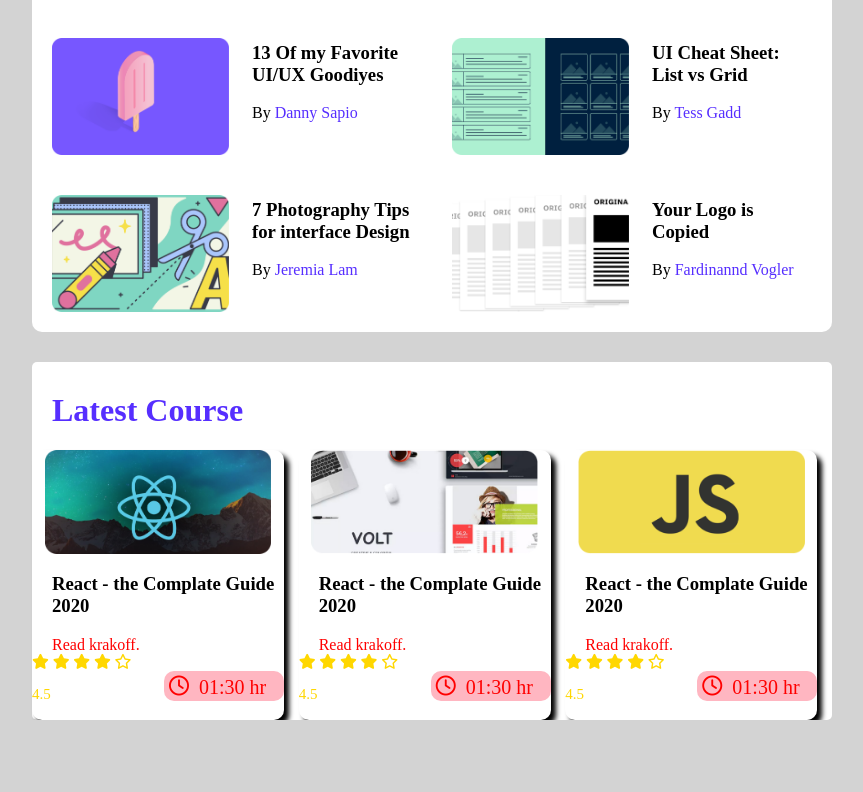
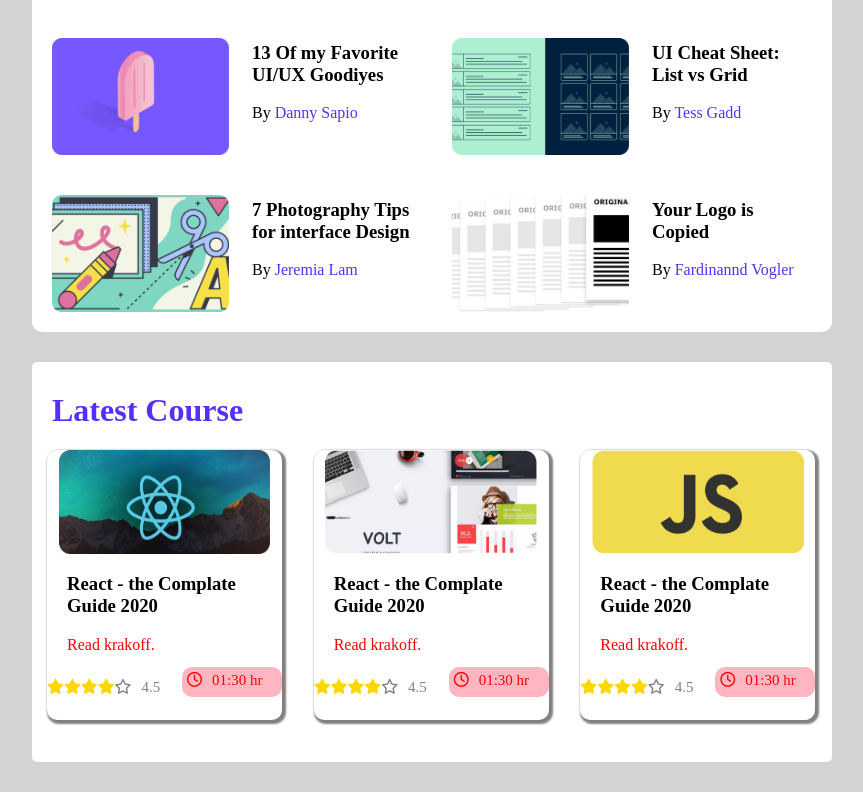
Before and after one commit to mnalambd09/leader-board-css3, a plain HTML site: page index.html in a window 1280 px wide. Shown: the part 496-1288 px from the top of the page, without its empty margins (208-1071 px from the left). Before the commit the page ends 1216 px from the top, so only its background shows below. Drawn offline with Linux system fonts and the light colour scheme.

Commit message:
fiveth commit

```diff
--- a/index.html
+++ b/index.html
@@ -99,7 +99,7 @@
                         <i class="fa-solid fa-star"></i>
                         <i class="fa-solid fa-star"></i>
                         <i class="fa-solid fa-star"></i>
-                        <i class="fa-regular fa-star"></i>
+                        <i id="star" class="fa-regular fa-star"></i>
                         <p>4.5</p>
                     </div>
                     <div class="clock">
@@ -123,7 +123,7 @@
                         <i class="fa-solid fa-star"></i>
                         <i class="fa-solid fa-star"></i>
                         <i class="fa-solid fa-star"></i>
-                        <i class="fa-regular fa-star"></i>
+                        <i id="star" class="fa-regular fa-star"></i>
                         <p>4.5</p>
                     </div>
                     <div class="clock">
@@ -147,7 +147,7 @@
                         <i class="fa-solid fa-star"></i>
                         <i class="fa-solid fa-star"></i>
                         <i class="fa-solid fa-star"></i>
-                        <i class="fa-regular fa-star"></i>
+                        <i id="star" class="fa-regular fa-star"></i>
                         <p>4.5</p>
                     </div>
                     <div class="clock">
--- a/style.css
+++ b/style.css
@@ -7,6 +7,7 @@ body{
 main{
     width: 800px;
     margin: 0px auto;
+    margin-bottom: 30px;
 }
 
 .navbar{
@@ -97,16 +98,20 @@ span{
 .latest-courses{
     background-color: white;
     border-radius: 5px;
+    height: 400px;
+
 }
 .latest-course{
     display: grid;
     grid-template-columns: repeat(3, 1fr);
+
 }
 .course-card{
     border-radius: 10px;
-    box-shadow: 5px 5px 5px black;
-    width: 252px;
+    box-shadow: 2px 2px 2px 2px gray;
+    width: 235px;
     height: 270px;
+    margin-left: 15px;
 
 }
 .course-img{
@@ -129,6 +134,17 @@ span{
 .rating{
     color: gold;
     font-size: 15px;
+    display: flex;
+    margin-top: 25px;
+}
+.rating p{
+    margin-top: 0px;
+    margin-left: 10px;
+    color: gray;
+
+}
+#star{
+    color: gray;
 }
 .rating-section{
     display: flex;
@@ -138,7 +154,7 @@ span{
 .clock{
     display: flex;
    background-color: lightpink;
-   width: 120px;
+   width: 100px;
    height: 30px;
    margin: 0px;
    padding: 0px;
@@ -148,13 +164,13 @@ span{
     margin: 5px;
     padding: 0px;
     color: red;
-    font-size: 20px;
+    font-size: 15px;
 }
 .clock i{
     margin: 5px;
     padding: 0px;
     color: red;
-    font-size: 20px;
+    font-size: 15px;
 }
 .course-content a{
     text-decoration: none;
```
